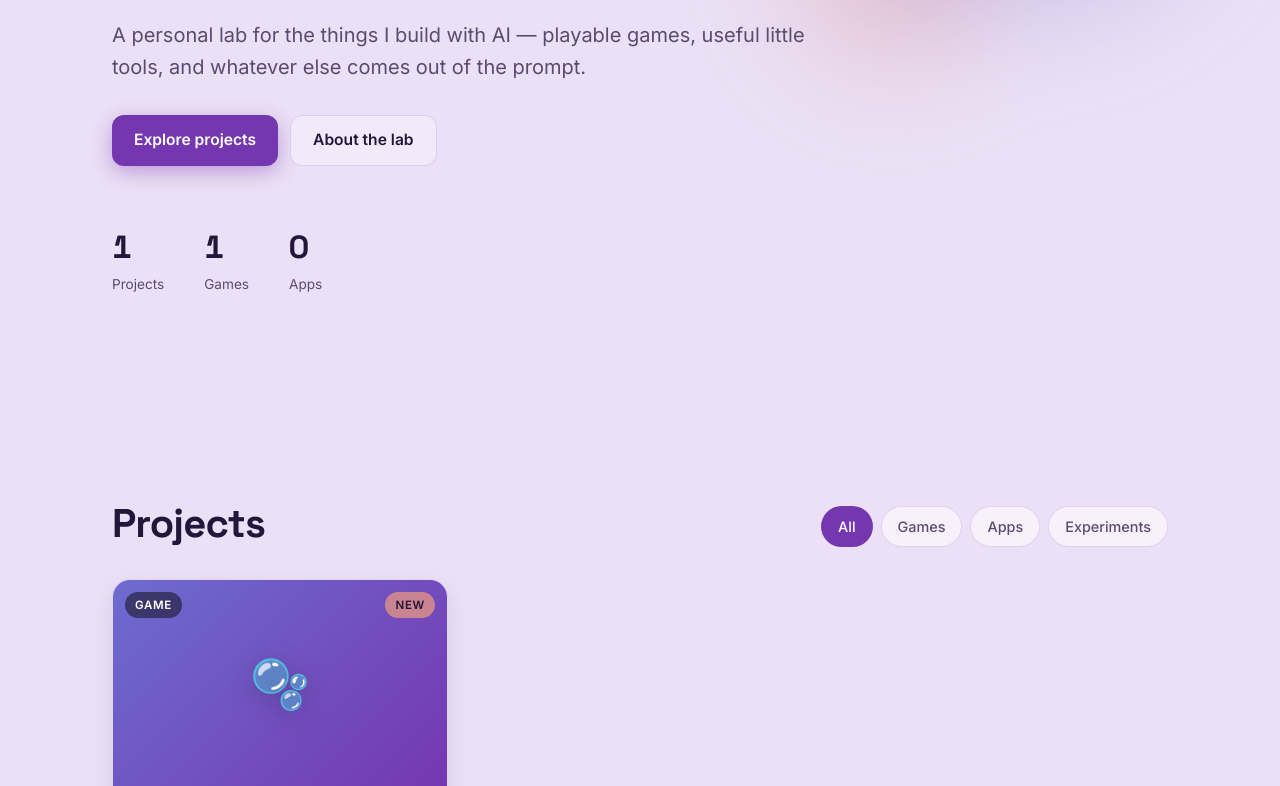
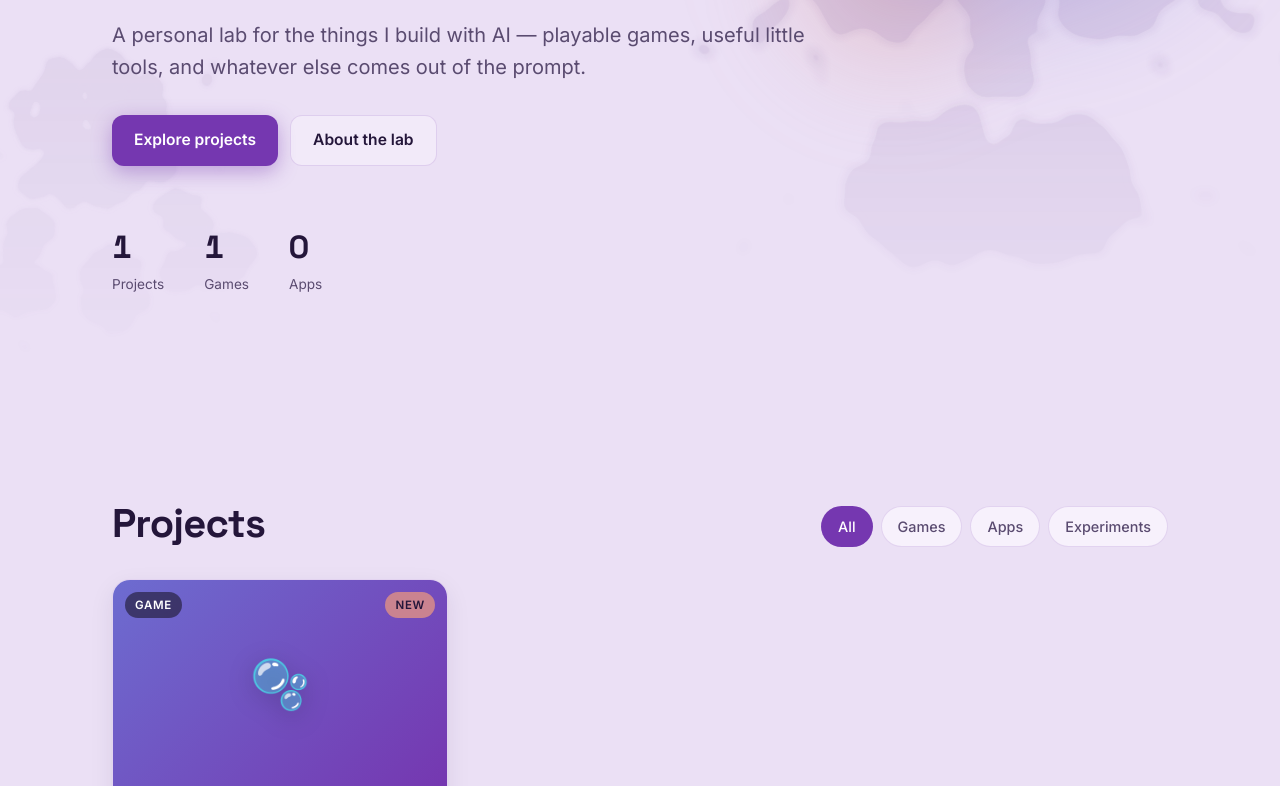
Before and after one commit to spec-ups/spec-ups.github.io, a plain HTML site: page index.html in a window 1280 px wide. Shown: the part 454-1240 px from the top of the page. Drawn offline with Linux system fonts and the light colour scheme.

Commit message:
Add faded Rorschach inkblots to the hero background
Co-Authored-By: Claude Opus 5.5 <noreply@anthropic.com>

```diff
--- a/css/styles.css
+++ b/css/styles.css
@@ -27,6 +27,8 @@
   --glow-1: rgba(109, 108, 208, 0.45);
   --glow-2: rgba(214, 139, 138, 0.40);
   --spot: rgba(117, 55, 176, 0.09);
+  --ink: #4B2378;
+  --ink-opacity: 0.10;
   --shadow: 0 1px 2px rgba(36, 22, 58, 0.06), 0 8px 24px rgba(36, 22, 58, 0.08);
   --shadow-hover: 0 2px 4px rgba(36, 22, 58, 0.08), 0 20px 44px rgba(117, 55, 176, 0.22);
   --backdrop: rgba(36, 22, 58, 0.55);
@@ -55,6 +57,8 @@
   --glow-1: rgba(114, 75, 145, 0.55);
   --glow-2: rgba(223, 190, 211, 0.18);
   --spot: rgba(223, 190, 211, 0.06);
+  --ink: #DFBED3;
+  --ink-opacity: 0.07;
   --shadow: 0 1px 2px rgba(0, 0, 0, 0.3), 0 8px 24px rgba(0, 0, 0, 0.25);
   --shadow-hover: 0 2px 4px rgba(0, 0, 0, 0.35), 0 20px 44px rgba(114, 75, 145, 0.4);
   --backdrop: rgba(10, 8, 14, 0.7);
@@ -233,6 +237,21 @@ img { max-width: 100%; display: block; }
 @keyframes drift {
   from { transform: translate(0, 0) scale(1); }
   to   { transform: translate(-60px, 40px) scale(1.08); }
+}
+
+/* Rorschach inkblots, faded into the hero background (see js/inkblot.js) */
+.inkblots {
+  position: absolute; inset: 0; pointer-events: none;
+  color: var(--ink);
+  -webkit-mask-image: linear-gradient(to bottom, #000 55%, transparent);
+  mask-image: linear-gradient(to bottom, #000 55%, transparent);
+}
+.inkblot { position: absolute; height: auto; opacity: var(--ink-opacity); }
+.inkblot-a { width: min(620px, 70vw); top: 4%; right: -2%; }
+.inkblot-b { width: min(300px, 34vw); bottom: 6%; left: -4%; transform: rotate(-8deg); opacity: calc(var(--ink-opacity) * 0.7); }
+@media (max-width: 700px) {
+  .inkblot-a { width: 110vw; right: -30vw; top: 12%; }
+  .inkblot-b { display: none; }
 }
 
 .hero-content { position: relative; z-index: 1; }
--- a/index.html
+++ b/index.html
@@ -48,6 +48,7 @@
   <main id="top">
     <section class="hero" id="hero">
       <div class="hero-glow" aria-hidden="true"></div>
+      <div class="inkblots" data-inkblots aria-hidden="true"></div>
       <div class="container hero-content">
         <p class="eyebrow">Built with AI · Shipped for fun</p>
         <h1 aria-label="AI-made games, apps and experiments">
@@ -109,6 +110,7 @@
   <script src="js/config.js"></script>
   <script src="js/projects.js"></script>
   <script src="js/bubbles.js"></script>
+  <script src="js/inkblot.js"></script>
   <script src="js/main.js"></script>
   <script src="js/home.js"></script>
 </body>
--- /dev/null
+++ b/js/inkblot.js
@@ -0,0 +1,122 @@
+/*
+ * Rorschach-style inkblots for the hero background.
+ * Each blot is random blobs on one half, roughened with an SVG noise
+ * filter, then mirrored — so every visit gets a new, symmetric blot.
+ * Static: nothing here animates.
+ */
+(function () {
+  "use strict";
+
+  var NS = "http://www.w3.org/2000/svg";
+  var W = 400, H = 440, AXIS = W / 2;
+  var uid = 0;
+
+  // Small seeded PRNG so a blot can be reproduced from its seed
+  function rng(seed) {
+    return function () {
+      seed |= 0; seed = seed + 0x6D2B79F5 | 0;
+      var t = Math.imul(seed ^ seed >>> 15, 1 | seed);
+      t = t + Math.imul(t ^ t >>> 7, 61 | t) ^ t;
+      return ((t ^ t >>> 14) >>> 0) / 4294967296;
+    };
+  }
+
+  function node(tag, attrs) {
+    var n = document.createElementNS(NS, tag);
+    for (var k in attrs) n.setAttribute(k, attrs[k]);
+    return n;
+  }
+
+  function ellipse(parent, cx, cy, rx, ry, rot) {
+    parent.appendChild(node("ellipse", {
+      cx: cx.toFixed(1), cy: cy.toFixed(1), rx: rx.toFixed(1), ry: ry.toFixed(1),
+      transform: "rotate(" + rot.toFixed(1) + " " + cx.toFixed(1) + " " + cy.toFixed(1) + ")"
+    }));
+  }
+
+  function inkblot(seed) {
+    var rand = rng(seed);
+    var id = "ink" + (++uid);
+    var svg = node("svg", { viewBox: "0 0 " + W + " " + H, preserveAspectRatio: "xMidYMid meet" });
+
+    // Noise-displaced edges, then a hard alpha threshold for crisp ink,
+    // merged over a softer "bleed" halo like ink soaking into paper
+    var filter = node("filter", { id: id, x: "-25%", y: "-25%", width: "150%", height: "150%" });
+    filter.appendChild(node("feTurbulence", {
+      type: "fractalNoise", baseFrequency: (0.025 + rand() * 0.02).toFixed(3),
+      numOctaves: "3", seed: String(Math.floor(rand() * 1000)), result: "noise"
+    }));
+    filter.appendChild(node("feDisplacementMap", {
+      "in": "SourceGraphic", in2: "noise", scale: String(24 + Math.floor(rand() * 16)),
+      xChannelSelector: "R", yChannelSelector: "G", result: "rough"
+    }));
+    filter.appendChild(node("feGaussianBlur", { "in": "rough", stdDeviation: "4", result: "soft" }));
+    var crisp = node("feComponentTransfer", { "in": "soft", result: "crisp" });
+    crisp.appendChild(node("feFuncA", { type: "linear", slope: "14", intercept: "-6" }));
+    filter.appendChild(crisp);
+    var bleed = node("feComponentTransfer", { "in": "soft", result: "bleed" });
+    bleed.appendChild(node("feFuncA", { type: "linear", slope: "1.2", intercept: "-0.05" }));
+    filter.appendChild(bleed);
+    var merge = node("feMerge", {});
+    merge.appendChild(node("feMergeNode", { "in": "bleed" }));
+    merge.appendChild(node("feMergeNode", { "in": "crisp" }));
+    filter.appendChild(merge);
+
+    var defs = node("defs", {});
+    defs.appendChild(filter);
+    svg.appendChild(defs);
+
+    var half = node("g", {});
+    var i, dx, cy, r;
+
+    // Spine: blobs on the fold so the two halves join
+    for (i = 0; i < 5; i++) {
+      cy = 70 + rand() * 300;
+      r = 14 + rand() * 30;
+      ellipse(half, AXIS - rand() * 10, cy, r * 0.8, r * (1 + rand() * 0.6), 0);
+    }
+
+    // Body: clustered masses that thin out away from the fold
+    for (i = 0; i < 12; i++) {
+      dx = Math.pow(rand(), 1.4) * 120;
+      cy = 60 + rand() * 320;
+      r = (16 + rand() * 42) * (1 - dx / 220);
+      ellipse(half, AXIS - dx, cy, r * (0.7 + rand() * 0.6), r * (0.7 + rand() * 0.6), rand() * 180);
+    }
+
+    // Wings: a few large, angled lobes
+    for (i = 0; i < 2 + Math.floor(rand() * 2); i++) {
+      dx = 60 + rand() * 80;
+      cy = 90 + rand() * 260;
+      ellipse(half, AXIS - dx, cy, 30 + rand() * 40, 14 + rand() * 20, -60 + rand() * 120);
+    }
+
+    // Splatter: small drops flung outward
+    for (i = 0; i < 10 + Math.floor(rand() * 8); i++) {
+      dx = 110 + rand() * 80;
+      cy = 30 + rand() * 380;
+      r = 2 + rand() * 6;
+      ellipse(half, AXIS - dx, cy, r, r * (0.8 + rand() * 0.5), 0);
+    }
+
+    var halfId = id + "h";
+    half.setAttribute("id", halfId);
+    var blot = node("g", { filter: "url(#" + id + ")", fill: "currentColor" });
+    blot.appendChild(half);
+    blot.appendChild(node("use", { href: "#" + halfId, transform: "translate(" + W + " 0) scale(-1 1)" }));
+    svg.appendChild(blot);
+    return svg;
+  }
+
+  document.querySelectorAll("[data-inkblots]").forEach(function (host) {
+    ["inkblot inkblot-a", "inkblot inkblot-b"].forEach(function (cls) {
+      var svg = inkblot(Math.floor(Math.random() * 1e9));
+      svg.setAttribute("class", cls);
+      svg.setAttribute("aria-hidden", "true");
+      svg.setAttribute("focusable", "false");
+      host.appendChild(svg);
+    });
+  });
+
+  window.LabInkblot = inkblot;
+})();
```
